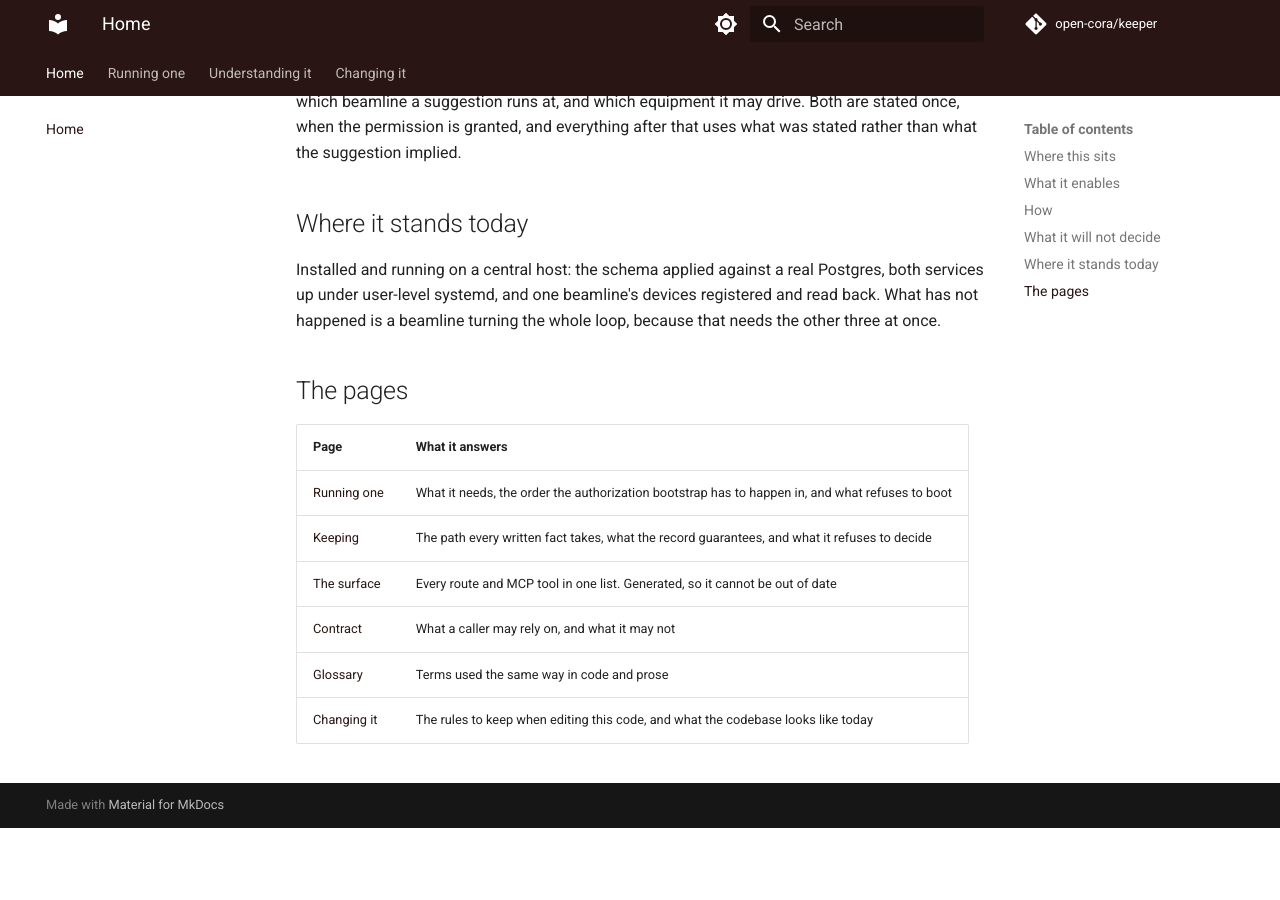
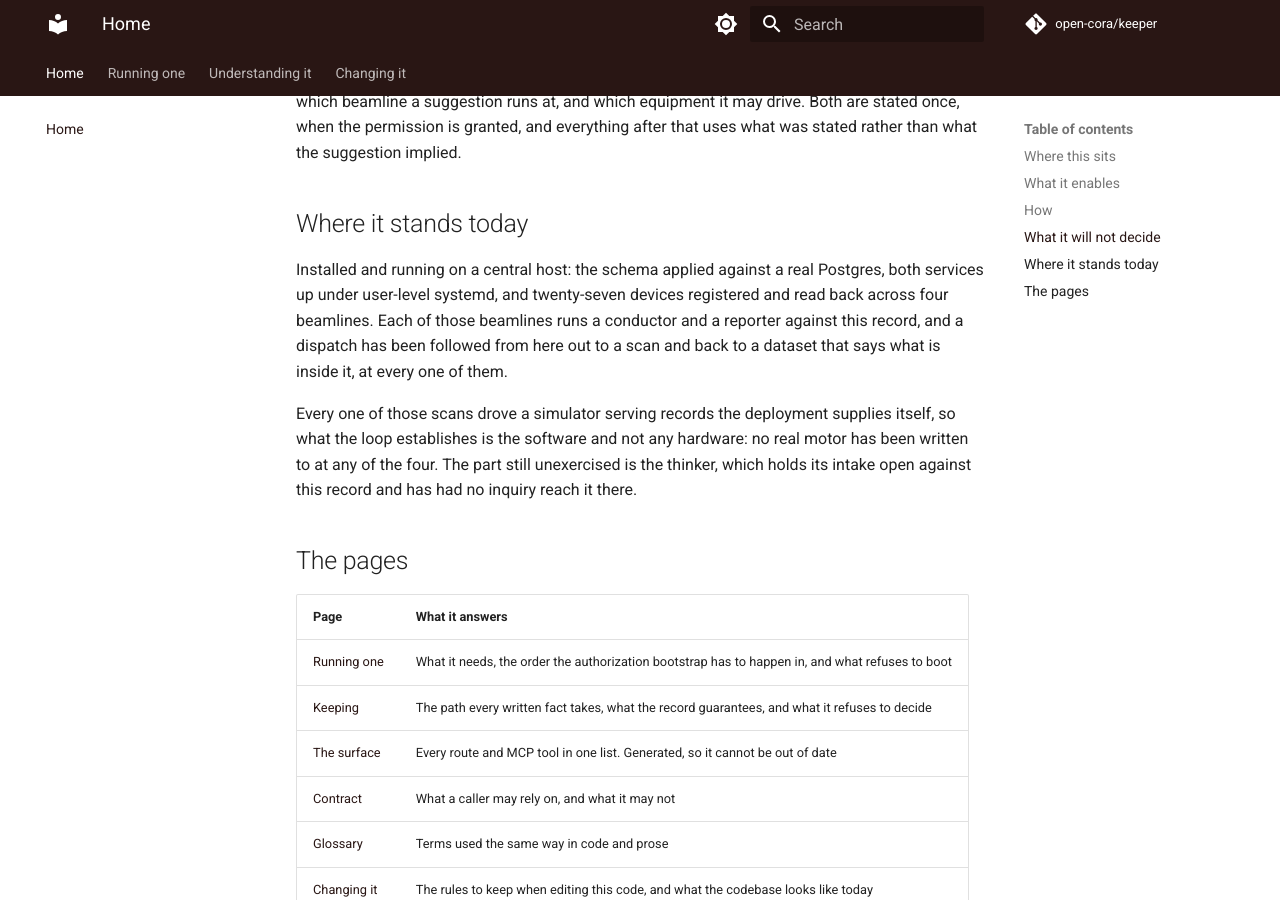
Before and after one commit to open-cora/keeper, an MkDocs documentation site: the page built from docs/index.md, in a window 1280 px wide and 900 px high, scrolled down 2379 px. Built offline with MkDocs 1.6.1 and Material for MkDocs 9.7.7, drawn with Linux system fonts in a browser that asks for light colours; some web fonts are replaced; comment, search, counter and statistics services are not loaded; before the commit the page ends 3207 px from its top, so only the background shows below that.

Commit message:
docs: the pages still said the loop had never turned, and it turns at four beamlines now
Every "where it stands today" was written before the deployment and none
had been revisited since. Between them they claimed one beamline's devices
were registered, that no dispatch had been followed through to data, that
no conducted scan had been watched end to end, and that the thinker had
never run against a live record. All four are read back from the hosts
instead: twenty-seven devices across four beamlines, a dispatch walked to a
described dataset at each, and a thinker holding its intake open.

Two claims are corrected in the other direction, which matters more than
the stale ones. The index said the control seam had been driven against
real hardware; it has been driven against soft IOCs and simulators, and no
real motor has been written to at any of the four. The reporter README
promised a conducted scan that "has not happened" without distinguishing
the records path, which runs today, from the document path, which does
not. Each page now says which engine it means and that a simulator is what
was driven, so a reader cannot take the recording path as evidence about a
detector.

The reporter's end-to-end section gains the demonstration it was missing,
with a dxchange description read out of the record rather than composed
here: nine entries, and a theta extent that follows the angle count the
request asked for.

Co-Authored-By: Claude Opus 5 (1M context) <noreply@anthropic.com>

```diff
--- a/docs/index.md
+++ b/docs/index.md
@@ -51,7 +51,9 @@ It sits beside its database and reaches nothing. No hardware is driven from here
 
 ## Where it stands today
 
-Installed and running on a central host: the schema applied against a real Postgres, both services up under user-level systemd, and one beamline's devices registered and read back. What has not happened is a beamline turning the whole loop, because that needs the other three at once.
+Installed and running on a central host: the schema applied against a real Postgres, both services up under user-level systemd, and twenty-seven devices registered and read back across four beamlines. Each of those beamlines runs a conductor and a reporter against this record, and a dispatch has been followed from here out to a scan and back to a dataset that says what is inside it, at every one of them.
+
+Every one of those scans drove a simulator serving records the deployment supplies itself, so what the loop establishes is the software and not any hardware: no real motor has been written to at any of the four. The part still unexercised is the thinker, which holds its intake open against this record and has had no inquiry reach it there.
 
 ## The pages
 
```
